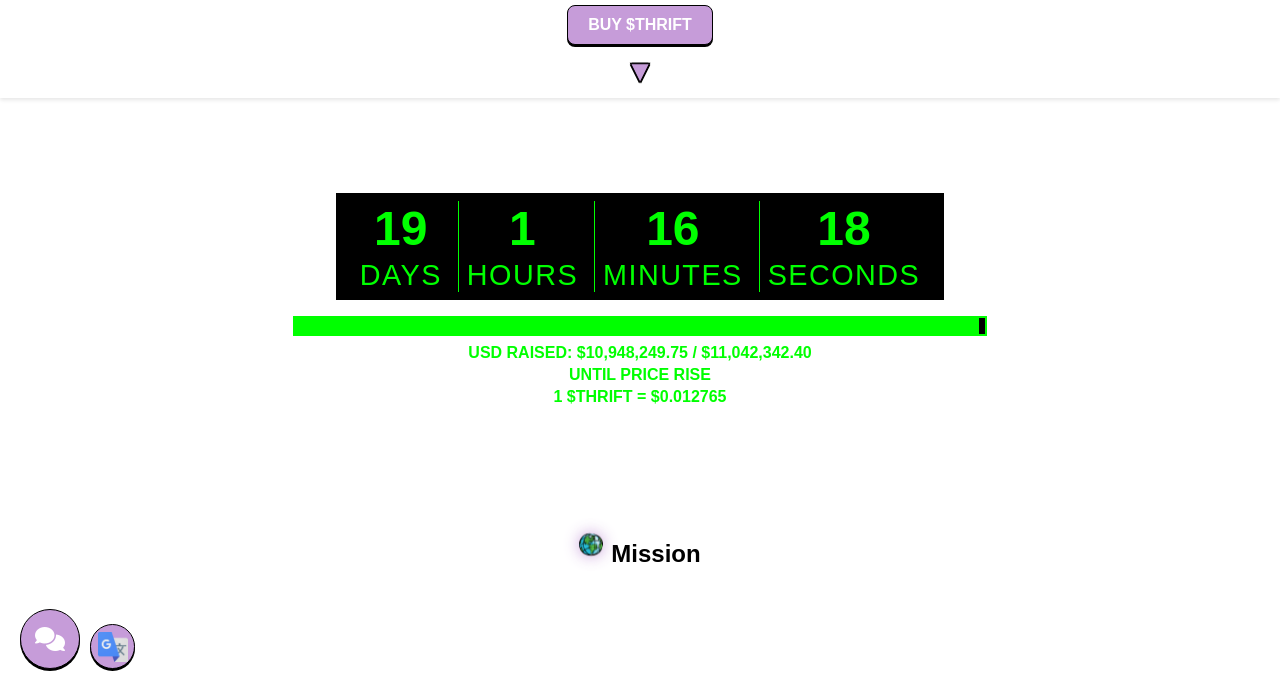
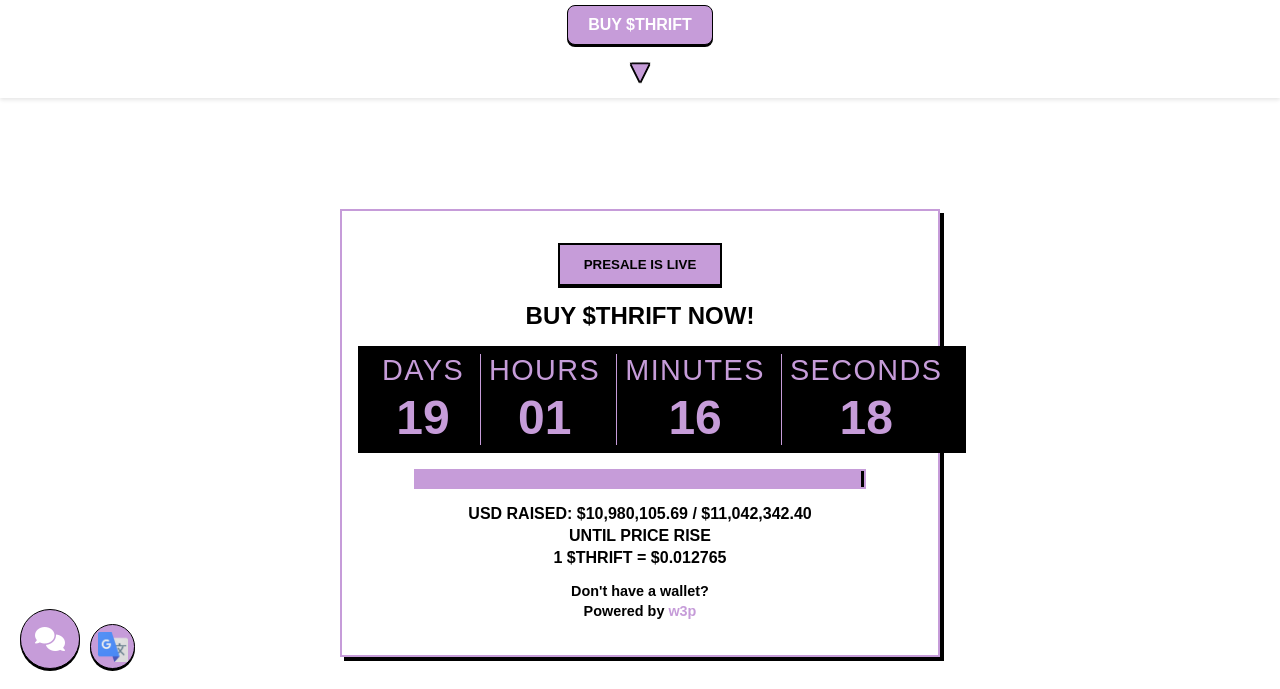
Before and after one commit to marcoromanodev/thrift-token, a plain HTML site: page index.html in a window 1280 px wide. Shown: the part 111-800 px from the top of the page. Drawn offline with nearby package versions, Linux system fonts and the light colour scheme; no server answers.

Commit message:
Redesign presale hero section

```diff
--- a/index.html
+++ b/index.html
@@ -76,14 +76,17 @@
     </div>
 
     <section id="hero">
-        <div id="countdown" class="countdown"></div>
         <div id="icoHero" class="ico-hero">
+            <button id="presaleButton" class="presale-button">PRESALE IS LIVE</button>
+            <h2 class="buy-now">BUY $THRIFT NOW!</h2>
+            <div id="countdown" class="countdown"></div>
             <div class="ico-bar">
                 <div id="icoBarFill" class="ico-bar-fill"></div>
             </div>
             <p class="ico-raised">USD RAISED: <span id="usdRaised">$0</span> / $11,042,342.40</p>
             <p class="ico-note">UNTIL PRICE RISE</p>
             <p class="ico-price">1 $THRIFT = $0.012765</p>
+            <p class="ico-wallet">Don't have a wallet?<br/><span class="powered-by">Powered by <span class="w3p-logo">w3p</span></span></p>
         </div>
     </section>
 
--- a/script.js
+++ b/script.js
@@ -19,20 +19,20 @@ function updateCountdown() {
 
     countdown.innerHTML = `
         <div class="time-segment">
-            <span class="count-num">${days}</span>
-            <span class="count-label">Days</span>
+            <span class="count-label">DAYS</span>
+            <span class="count-num">${String(days).padStart(2, '0')}</span>
         </div>
         <div class="time-segment">
-            <span class="count-num">${hrs}</span>
-            <span class="count-label">Hours</span>
+            <span class="count-label">HOURS</span>
+            <span class="count-num">${String(hrs).padStart(2, '0')}</span>
         </div>
         <div class="time-segment">
-            <span class="count-num">${mins}</span>
-            <span class="count-label">Minutes</span>
+            <span class="count-label">MINUTES</span>
+            <span class="count-num">${String(mins).padStart(2, '0')}</span>
         </div>
         <div class="time-segment">
-            <span class="count-num">${secs}</span>
-            <span class="count-label">Seconds</span>
+            <span class="count-label">SECONDS</span>
+            <span class="count-num">${String(secs).padStart(2, '0')}</span>
         </div>`;
 }
 setInterval(updateCountdown, 1000);
@@ -44,7 +44,7 @@ function initHeroIcoProgress() {
     if (!raisedEl || !barFill) return;
 
     const goal = 11_042_342.4;
-    const target = 10_948_249.75;
+    const target = 10_980_105.69;
     const duration = 3000;
     const start = performance.now();
 
@@ -57,6 +57,16 @@ function initHeroIcoProgress() {
     }
 
     requestAnimationFrame(step);
+}
+
+function initPresaleButton() {
+    const btn = document.getElementById("presaleButton");
+    if (!btn) return;
+    const liveText = "PRESALE IS LIVE";
+    const buyText = "BUY $THRIFT";
+    btn.addEventListener("mouseover", () => (btn.textContent = buyText));
+    btn.addEventListener("mouseout", () => (btn.textContent = liveText));
+    btn.addEventListener("click", () => (btn.textContent = buyText));
 }
 
 // Dropdown Menu Toggle
@@ -808,4 +818,10 @@ document.addEventListener("DOMContentLoaded", function () {
     } catch (e) {
         console.error('initHeroIcoProgress failed', e);
     }
+
+    try {
+        initPresaleButton();
+    } catch (e) {
+        console.error('initPresaleButton failed', e);
+    }
 });
--- a/styles.css
+++ b/styles.css
@@ -364,7 +364,7 @@ section > p:not(.graph-source):not(.total-supply)::before {
     justify-content: center;
     gap: 0.5rem;
     font-size: clamp(1.5rem, 4vw, 3rem);
-    color: #00ff00;
+    color: #c69cd9;
     z-index: 1;
     position: relative;
     background-color: #000;
@@ -378,7 +378,7 @@ section > p:not(.graph-source):not(.total-supply)::before {
     flex-direction: column;
     align-items: center;
     padding: 0 0.5rem;
-    border-left: 1px solid #00ff00;
+    border-left: 1px solid #c69cd9;
 }
 
 .time-segment:first-child {
@@ -387,42 +387,83 @@ section > p:not(.graph-source):not(.total-supply)::before {
 
 .count-num {
     font-weight: bold;
-    color: #00ff00;
+    color: #c69cd9;
 }
 
 .count-label {
     font-size: 0.6em;
-    margin-top: 0.2rem;
+    margin-bottom: 0.2rem;
     text-transform: uppercase;
     letter-spacing: 0.05em;
-    color: #00ff00;
+    color: #c69cd9;
 }
 
 .ico-hero {
     margin-top: 1rem;
-    color: #00ff00;
+    background: #fff;
+    border: 2px solid #c69cd9;
+    box-shadow: 4px 4px 0 #000;
+    padding: 2rem 1rem;
+    max-width: 600px;
+    margin-left: auto;
+    margin-right: auto;
+}
+
+.presale-button {
+    background: #c69cd9;
+    color: #000;
+    font-weight: bold;
+    padding: 0.75rem 1.5rem;
+    border: 2px solid #000;
+    cursor: pointer;
+    margin-bottom: 1rem;
+}
+
+.presale-button:hover {
+    background: #000;
+    color: #fff;
+}
+
+.buy-now {
+    margin-bottom: 1rem;
+    font-weight: bold;
 }
 
 .ico-bar {
     width: 80%;
     height: 20px;
-    border: 2px solid #00ff00;
+    border: 2px solid #c69cd9;
     background: #000;
-    margin: 0.5rem auto;
+    margin: 1rem auto;
     position: relative;
 }
 
 .ico-bar-fill {
     height: 100%;
-    background: #00ff00;
+    background: #c69cd9;
     width: 0;
 }
 
 .ico-raised,
 .ico-note,
-.ico-price {
+.ico-price,
+.ico-wallet {
     margin: 0.25rem 0;
     font-weight: bold;
+}
+
+.ico-wallet {
+    font-size: 0.9rem;
+    margin-top: 1rem;
+}
+
+.w3p-logo {
+    color: #c69cd9;
+}
+
+.powered-by {
+    display: block;
+    margin-top: 0.25rem;
 }
 
 @media (max-width: 600px) {
```
